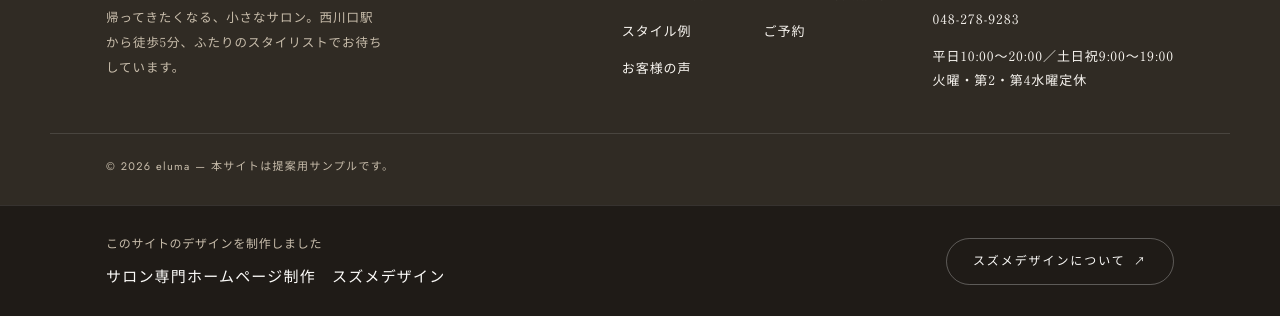
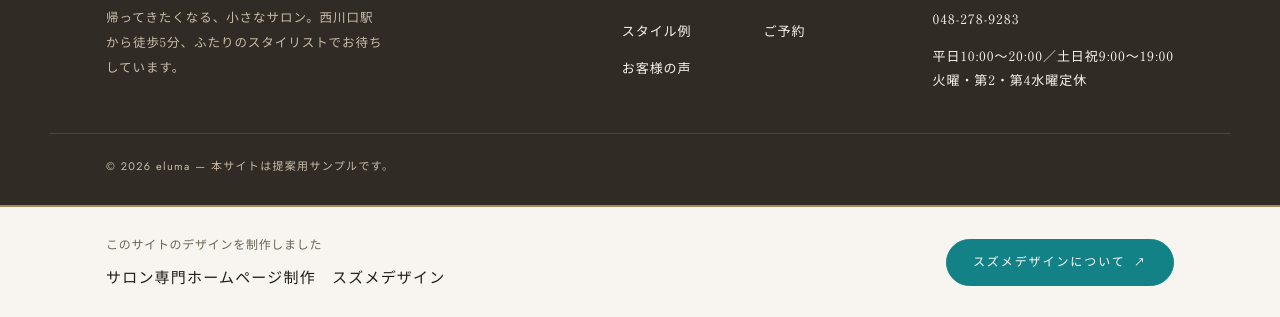
Before and after one commit to suzume-design/eluma, a plain HTML site: page index.html in a window 1280 px wide. Shown: the part 8459-8776 px from the top of the page. Drawn offline with Linux system fonts and the light colour scheme.

Commit message:
Restyle studio credit band for visibility (eluma)
Co-Authored-By: Claude Opus 5 <noreply@anthropic.com>

```diff
--- a/style.css
+++ b/style.css
@@ -16,6 +16,9 @@
      （値だけでなく役割の付け替え）。変数名は変えていない。
    ---------------------------------------------------------------- */
 :root {
+  --credit-btn-ink: #FFFFFF;
+  --credit-btn-hover: #0E6467;
+  --credit-btn: #128287;
   --cream-50:     #FDFCFA;   /* ページ地：ホワイトベージュ */
   --cream-100:    #F8F5F0;
   --cream-200:    #F0EBE3;
@@ -438,9 +441,11 @@ ul { list-style: none; margin: 0; padding: 0; }
 
 /* ============ 制作クレジット帯（スズメデザイン） ============
    フッター(--surface-inverse)よりさらに沈めた地色で、独立した帯として分離する。 */
+/* 制作クレジット帯：フッターと地色が近く埋もれていたため反転させた。
+   フッターの補色は同じ明度だとコントラスト1.2前後で目立たないので採らない。 */
 .studio-credit {
-  background: var(--ink-900);
-  border-top: 1px solid rgba(255, 255, 255, 0.10);
+  background: var(--cream-100);
+  border-top: 2px solid var(--accent-gold);
 }
 .studio-credit__inner {
   max-width: var(--container);
@@ -457,13 +462,13 @@ ul { list-style: none; margin: 0; padding: 0; }
   font-family: var(--font-jp);
   font-size: 12px;
   letter-spacing: var(--ls-jp);
-  color: var(--taupe-400);
+  color: var(--text-muted);
 }
 .studio-credit__name {
   font-family: var(--font-jp);
   font-size: 15px;
   letter-spacing: 0.08em;
-  color: var(--cream-50);
+  color: var(--ink-900);
 }
 .studio-credit__btn {
   flex-shrink: 0;
@@ -475,19 +480,20 @@ ul { list-style: none; margin: 0; padding: 0; }
   font-size: 12px;
   letter-spacing: var(--ls-label);
   text-decoration: none;
-  color: var(--cream-50);
-  border: 1px solid rgba(255, 255, 255, 0.28);
+  color: var(--credit-btn-ink);
+  border: 1px solid var(--credit-btn);
   border-radius: var(--radius-pill);
   transition: background var(--dur-fast) var(--ease-soft),
               border-color var(--dur-fast) var(--ease-soft),
               color var(--dur-fast) var(--ease-soft);
+  background: var(--credit-btn);
 }
 .studio-credit__btn::after { content: "\2197"; font-size: 11px; line-height: 1; }
 .studio-credit__btn:hover,
 .studio-credit__btn:focus-visible {
-  background: var(--brand-primary);
-  border-color: var(--brand-primary);
-  color: var(--brand-primary-ink);
+  background: var(--credit-btn-hover);
+  border-color: var(--credit-btn-hover);
+  color: var(--credit-btn-ink);
 }
 @media (max-width: 640px) {
   .studio-credit__inner { flex-direction: column; align-items: flex-start; }
```
